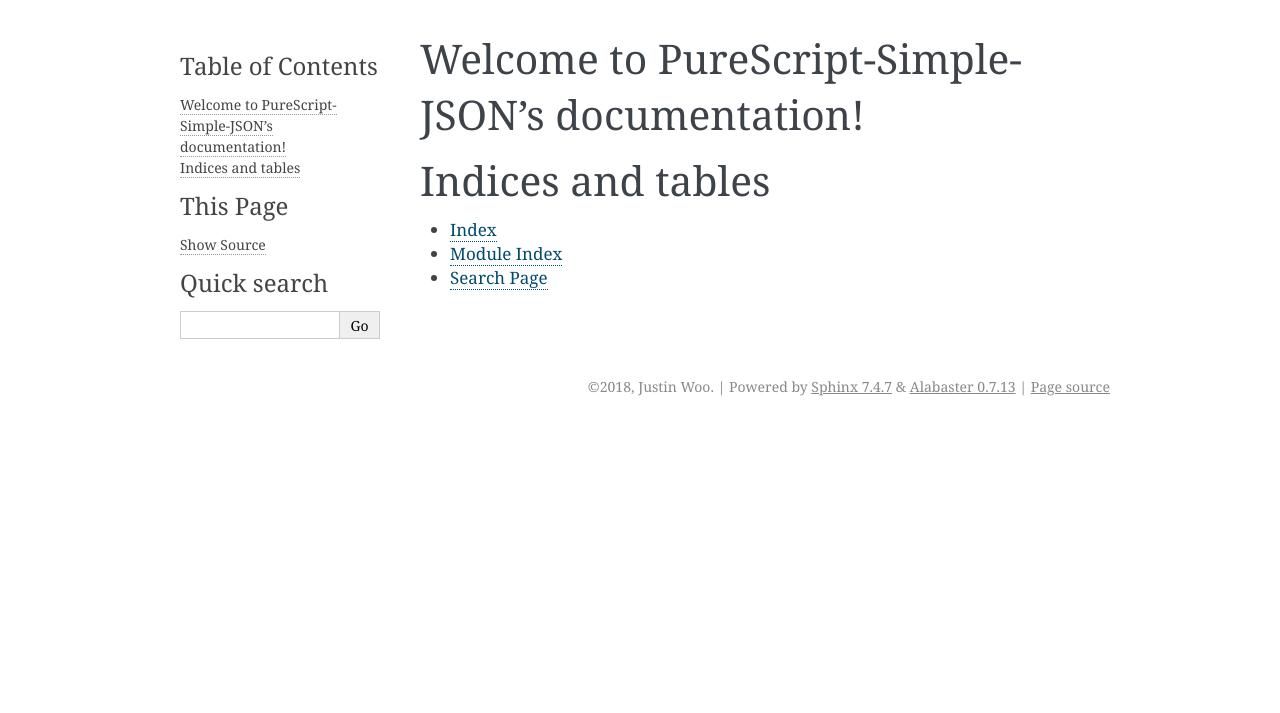
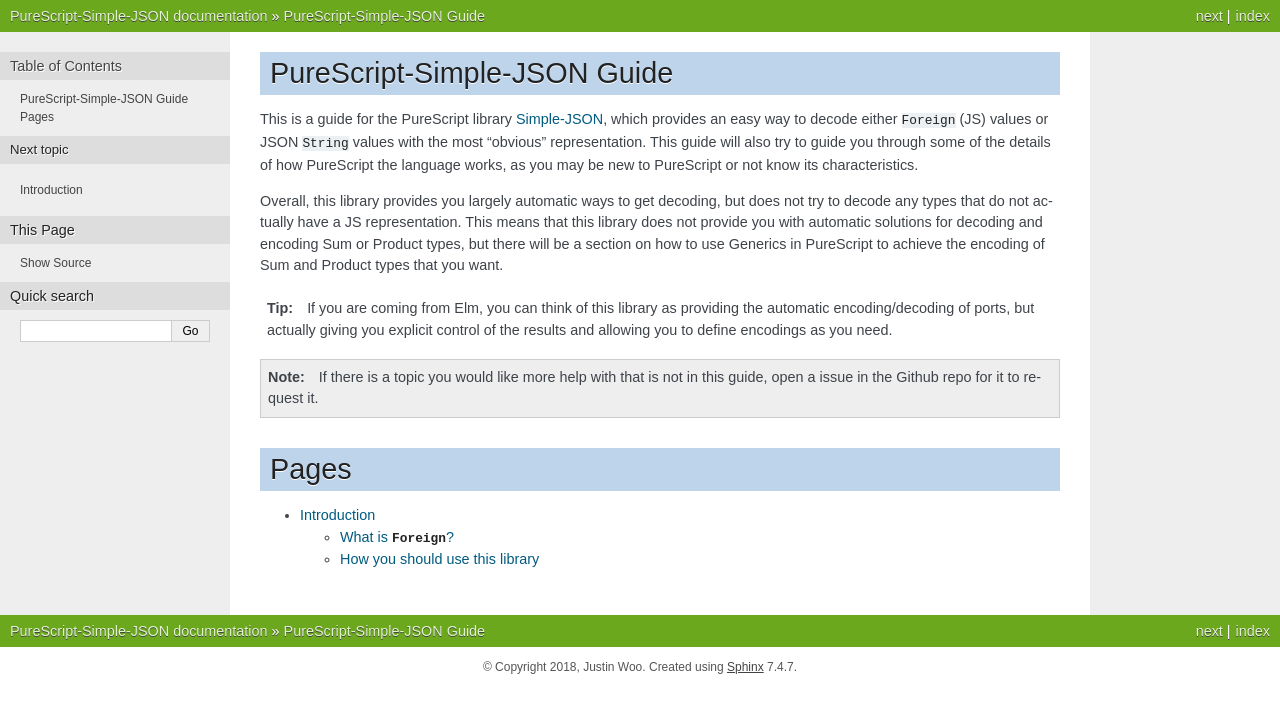
Before and after one commit to justinwoo/purescript-simple-json, a Sphinx documentation site: the page built from docs/index.rst, in a window 1280 px wide. Shown: the top 713 px of the page. Built offline with Sphinx 7.4.7, drawn with Linux system fonts in a browser that asks for light colours.

Commit message:
update docs

```diff
--- a/docs/conf.py
+++ b/docs/conf.py
@@ -74,7 +74,7 @@
 # The theme to use for HTML and HTML Help pages.  See the documentation for
 # a list of builtin themes.
 #
-html_theme = 'alabaster'
+html_theme = 'nature'
 
 # Theme options are theme-specific and customize the look and feel of a theme
 # further.  For a list of options available for each theme, see the
--- a/docs/index.rst
+++ b/docs/index.rst
@@ -1,20 +1,17 @@
-.. PureScript-Simple-JSON documentation master file, created by
-   sphinx-quickstart on Sun Jul  8 15:07:51 2018.
-   You can adapt this file completely to your liking, but it should at least
-   contain the root `toctree` directive.
+PureScript-Simple-JSON Guide
+============================
 
-Welcome to PureScript-Simple-JSON's documentation!
-==================================================
+This is a guide for the PureScript library `Simple-JSON <https://github.com/justinwoo/purescript-simple-json>`_, which provides an easy way to decode either ``Foreign`` (JS) values or JSON ``String`` values with the most "obvious" representation. This guide will also try to guide you through some of the details of how PureScript the language works, as you may be new to PureScript or not know its characteristics.
+
+Overall, this library provides you largely automatic ways to get decoding, but does not try to decode any types that do not actually have a JS representation. This means that this library does not provide you with automatic solutions for decoding and encoding Sum or Product types, but there will be a section on how to use Generics in PureScript to achieve the encoding of Sum and Product types that you want.
+
+.. tip:: If you are coming from Elm, you can think of this library as providing the automatic encoding/decoding of ports, but actually giving you explicit control of the results and allowing you to define encodings as you need.
+
+.. note:: If there is a topic you would like more help with that is not in this guide, open a issue in the Github repo for it to request it.
+
+Pages
+==================
 
 .. toctree::
-   :maxdepth: 2
-   :caption: Contents:
 
-
-
-Indices and tables
-==================
-
-* :ref:`genindex`
-* :ref:`modindex`
-* :ref:`search`
+  intro
--- /dev/null
+++ b/docs/intro.rst
@@ -0,0 +1,44 @@
+Introduction
+============
+
+--------------------
+What is ``Foreign``?
+--------------------
+
+In PureScript, untyped JS values are typed as ``Foreign`` and are defined in the Foreign_ library. Usually when you define FFI functions, you should define the results of the functions as ``Foreign`` and then decode them to a type if you want to ensure safety in your program.
+
+.. _Foreign: https://pursuit.purescript.org/packages/purescript-foreign
+
+For example, this library exposes the method parseJSON_ with the type
+
+.. code-block:: haskell
+
+  parseJSON :: String -> F Foreign
+
+We'll visit what this ``F`` failure type is later, since you won't need to use it most of the time when you use this library.
+
+.. _parseJSON: https://pursuit.purescript.org/packages/purescript-simple-json/4.0.0/docs/Simple.JSON#v:parseJSON
+
+-------------------------------
+How you should use this library
+-------------------------------
+
+Generally, you should try to separate your transport types from your domain types such that you never try to tie down the model used in your program to whatever can be represented in JS. For example, a sum type
+
+.. code-block:: haskell
+
+  data IsRegistered
+    = Registered DateString
+    | NotRegistered
+
+is the correct model to use in your program, while the transport may be defined
+
+.. code-block:: haskell
+
+  type RegistrationStatus =
+    { registrationDate :: Maybe DateString
+    }
+
+While you `could` use ``Maybe DateString`` all over your application, this type suffers in that there is just not much information for your users to take from this type. If you used a newtype of this, the actual matching usages would still suffer the same problem.
+
+.. note:: Many users complain that Simple-JSON should provide automatic serialization of sum types, but you'll find that preferred encodings for sum types are like opinions -- everyone has one. Instead of giving you a default that wouldn't make sense in the scope of Simple-JSON as providing decoding for JS-representable types, we'll go over how PureScript's Generics-Rep work and how easy it is for you to work with sum types with your preferred methods.
```
